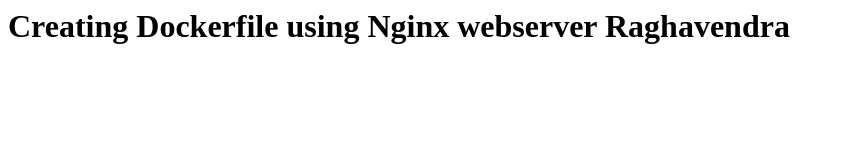
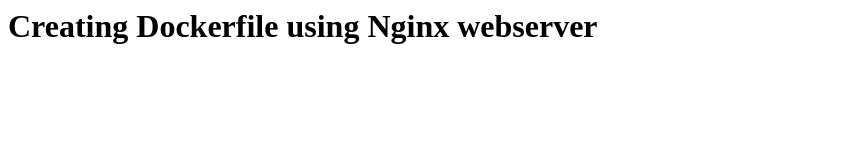
Before and after one commit to raghavendra1991/gitaction, a plain HTML site: page index.html in a window 1280 px wide. Shown: the whole page, without its empty margins (0-844 px from the left). Drawn offline with Linux system fonts and the light colour scheme.

Commit message:
Update index.html

```diff
--- a/index.html
+++ b/index.html
@@ -1 +1 @@
-<H1> Creating Dockerfile using Nginx webserver Raghavendra </H1>
+<H1> Creating Dockerfile using Nginx webserver </H1>
```
